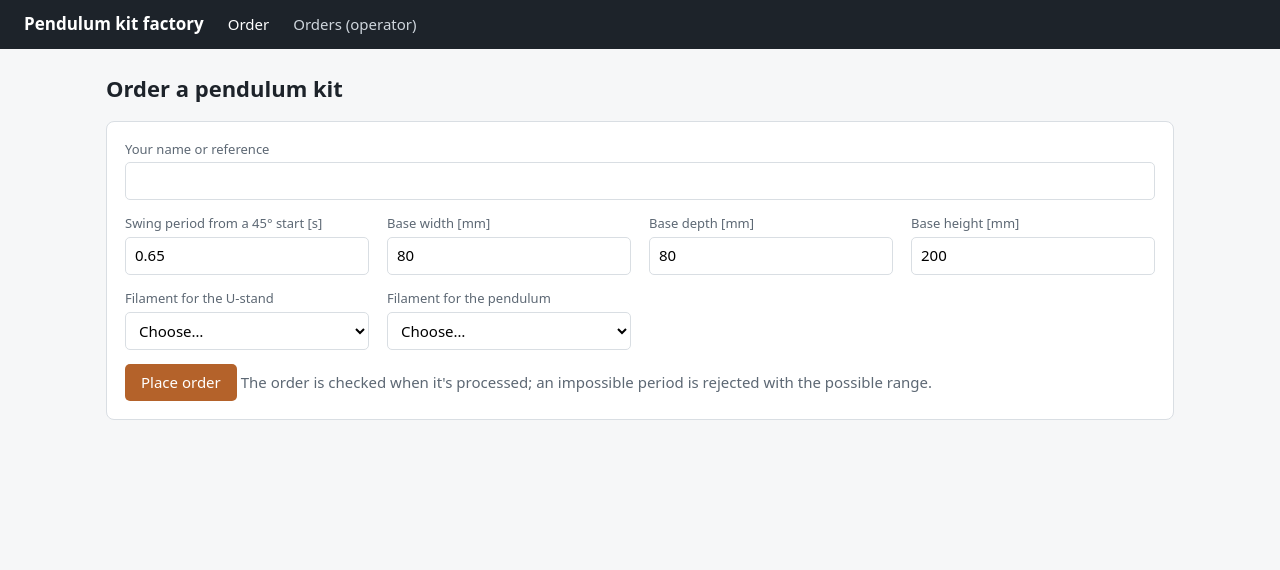
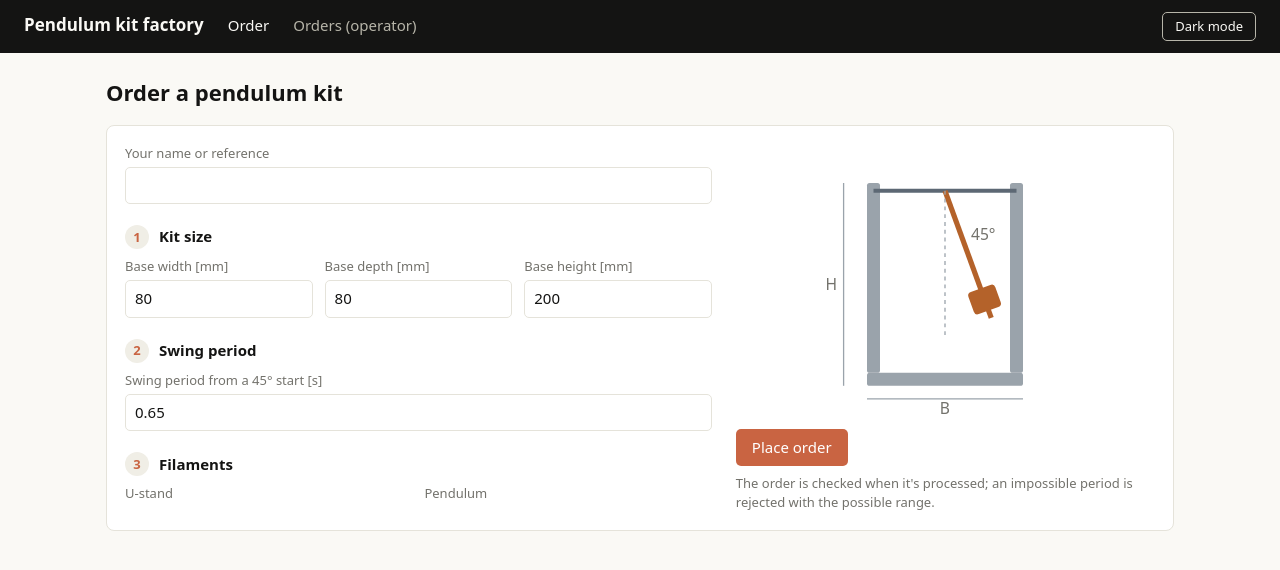
Before and after one commit to thomastte/pendulum-factory-python, a Flask app: page / in a window 1280 px wide. Shown: the top 570 px of the page. Run offline with Flask 3, Linux system fonts and the light colour scheme; data that the repository does not hold is empty.

Commit message:
New order page: steps, colour swatches, pendulum sketch and dark mode

```diff
--- a/pendulum/templates/base.html
+++ b/pendulum/templates/base.html
@@ -1,4 +1,5 @@
-{# AI-assisted (Claude, 2026-11-17): page layout written by Claude. Verified: tests/test_app.py, checked in the browser. #}
+{# AI-assisted (Claude, 2026-11-17): page layout written by Claude. Verified: tests/test_app.py, checked in the browser.
+   2026-11-18: CSS for the new order layout and the light/dark, added by Øivind. Verified: tests/test_app.py (8 passed), both themes checked on both pages. #}
 <!doctype html>
 <html lang="en">
 <head>
@@ -6,14 +7,19 @@
   <meta name="viewport" content="width=device-width, initial-scale=1">
   <title>{% block title %}Pendulum kit factory{% endblock %}</title>
   <style>
-    :root { --ink: #1d232a; --muted: #5d6874; --line: #d9dee3; --bg: #f6f7f8; --card: #fff;
-            --accent: #b4622a; --ok: #2e7d32; --warn: #b26a00; --bad: #c62828; }
+    :root { --ink: #141413; --muted: #73726c; --line: #e5e3da; --bg: #faf9f5; --card: #ffffff;
+            --accent: #c96442; --ok: #2e7d32; --warn: #b26a00; --bad: #c62828;
+            --header-bg: #141413; --header-ink: #faf9f5; --header-link: #b7b5a9;
+            --field: #ffffff; --pick: #f0eee6; --num: #f0eee6; --dot-edge: #0003; }
+    [data-theme="dark"] { --ink: #faf9f5; --muted: #a6a39b; --line: #3e3e38; --bg: #262624; --card: #30302e;
+            --accent: #d97757; --ok: #7cb87f; --warn: #e0a458; --bad: #e06c66;
+            --header-bg: #1f1e1d; --field: #262624; --pick: #3a3936; --num: #3a3936; --dot-edge: #fff4; }
     * { box-sizing: border-box; }
     body { margin: 0; font: 15px/1.45 system-ui, "Segoe UI", sans-serif; color: var(--ink); background: var(--bg); }
-    header { background: var(--ink); color: #fff; padding: 12px 24px; display: flex; gap: 24px; align-items: baseline; }
+    header { background: var(--header-bg); color: var(--header-ink); padding: 12px 24px; display: flex; gap: 24px; align-items: baseline; }
     header strong { font-size: 17px; }
-    header a { color: #cfd6dd; text-decoration: none; }
-    header a.on, header a:hover { color: #fff; }
+    header a { color: var(--header-link); text-decoration: none; }
+    header a.on, header a:hover { color: var(--header-ink); }
     main { max-width: 1100px; margin: 24px auto; padding: 0 16px; }
     h1 { font-size: 22px; margin: 0 0 16px; }
     h2 { font-size: 17px; margin: 28px 0 10px; }
@@ -24,11 +30,29 @@
     .banner.info { background: #eef4fb; color: #1f4e79; border: 1px solid #c9dcef; }
     form.grid { display: grid; grid-template-columns: repeat(auto-fill, minmax(220px, 1fr)); gap: 14px 18px; }
     label { display: block; font-size: 13px; color: var(--muted); margin-bottom: 4px; }
-    input, select { width: 100%; padding: 7px 9px; border: 1px solid var(--line); border-radius: 5px; font: inherit; background: #fff; }
+    input, select { width: 100%; padding: 7px 9px; border: 1px solid var(--line); border-radius: 5px; font: inherit; background: var(--field); color: var(--ink);}
     button { padding: 8px 16px; border: 0; border-radius: 5px; background: var(--accent); color: #fff; font: inherit; cursor: pointer; }
-    button.plain { background: #fff; color: var(--ink); border: 1px solid var(--line); }
+    button.plain { background: var(--card); color: var(--ink); border: 1px solid var(--line); }
     button:disabled { background: #b9c0c7; cursor: not-allowed; }
     .wide { grid-column: 1 / -1; }
+        .order-layout { display: grid; grid-template-columns: minmax(0, 1.4fr) minmax(0, 1fr); gap: 24px; }
+    .steps { display: grid; gap: 16px; }
+    .preview { display: grid; gap: 12px; align-content: start; }
+        .row3 { display: grid; grid-template-columns: repeat(3, minmax(0, 1fr)); gap: 12px; }
+    .row2 { display: grid; grid-template-columns: repeat(2, minmax(0, 1fr)); gap: 12px; }
+    .step { display: flex; align-items: center; gap: 10px; font-size: 15px; margin: 0 0 8px; }
+    .n { width: 24px; height: 24px; border-radius: 50%; background: var(--num); color: var(--accent); font-size: 13px; display: inline-flex; align-items: center; justify-content: center; }
+        .sketch { width: 100%; max-width: 260px; justify-self: center; }
+            .preview .muted { display: block; font-size: 13px; margin-top: 8px; }
+                fieldset.swatches { border: 0; padding: 0; margin: 0; display: grid; gap: 6px; }
+    fieldset.swatches legend { font-size: 13px; color: var(--muted); padding: 0; margin-bottom: 4px; }
+    .swatch-pick { position: relative; display: flex; align-items: center; gap: 10px; margin: 0; padding: 7px 10px;
+                   border: 1px solid var(--line); border-radius: 6px; font-size: 14px; color: var(--ink); cursor: pointer; }
+    .swatch-pick input { position: absolute; opacity: 0; width: 1px; height: 1px; }
+    .swatch-pick .dot { width: 18px; height: 18px; border-radius: 50%; border: 1px solid var(--dot-edge); flex: none; }
+    .swatch-pick small { display: block; font-size: 12px; color: var(--muted); }
+    .swatch-pick:has(input:checked) { border-color: var(--accent); background: var(--pick); }
+        .theme-toggle { margin-left: auto; padding: 4px 12px; font-size: 13px; background: transparent; color: var(--header-ink); border: 1px solid var(--header-link); }
     table { width: 100%; border-collapse: collapse; background: var(--card); font-size: 14px; }
     th, td { text-align: left; padding: 7px 9px; border-bottom: 1px solid var(--line); vertical-align: top; }
     th { font-size: 12px; color: var(--muted); text-transform: uppercase; letter-spacing: .03em; }
@@ -36,7 +60,7 @@
     .status { font-weight: 600; }
     .status.done { color: var(--ok); } .status.rejected { color: var(--bad); }
     .status.postponed { color: var(--warn); } .status.received { color: var(--muted); }
-    .swatch { display: inline-block; width: 12px; height: 12px; border-radius: 3px; border: 1px solid #0003; vertical-align: -1px; margin-right: 6px; }
+    .swatch { display: inline-block; width: 12px; height: 12px; border-radius: 3px; border: 1px solid var(--dot-edge); vertical-align: -1px; margin-right: 6px; }
     .muted { color: var(--muted); }
     .actions { display: flex; gap: 10px; margin-bottom: 16px; flex-wrap: wrap; }
   </style>
@@ -46,6 +70,7 @@
     <strong>Pendulum kit factory</strong>
     <a href="{{ url_for('order_page') }}" class="{{ 'on' if request.endpoint == 'order_page' }}">Order</a>
     <a href="{{ url_for('orders_page') }}" class="{{ 'on' if request.endpoint == 'orders_page' }}">Orders (operator)</a>
+      <button type="button" id="theme-toggle" class="theme-toggle">Dark mode</button>
   </header>
   <main>
     {% if dummy %}
@@ -56,5 +81,17 @@
     {% endfor %}
     {% block content %}{% endblock %}
   </main>
+  <script>
+    const root = document.documentElement;
+    const toggle = document.getElementById("theme-toggle");
+    try { root.dataset.theme = localStorage.getItem("theme") || "light"; } catch (e) {}
+    function showLabel() { toggle.textContent = root.dataset.theme === "dark" ? "Light mode" : "Dark mode"; }
+    toggle.addEventListener("click", () => {
+      root.dataset.theme = root.dataset.theme === "dark" ? "light" : "dark";
+      try { localStorage.setItem("theme", root.dataset.theme); } catch (e) {}
+      showLabel();
+    });
+    showLabel();
+  </script>
 </body>
 </html>
--- a/pendulum/templates/order.html
+++ b/pendulum/templates/order.html
@@ -1,5 +1,8 @@
 {# AI-assisted (Claude, 2026-11-17): order page written by Claude; amplitude and infill fields removed and the
-   filament labels changed for design-decisions.md 18–20. Verified: tests/test_app.py, checked in the browser. #}
+   filament labels changed for design-decisions.md 18–20. Verified: tests/test_app.py, checked in the browser.
+   2026-11-18: new layout (three steps, colour swatches as radio buttons, pendulum sketch coloured by the
+   chosen filaments) put together by Øivind step by step;.
+   Verified: tests/test_app.py (8 passed), checked in the browser in both themes. #}
 {% extends "base.html" %}
 {% block title %}Order a pendulum kit{% endblock %}
 {% block content %}
@@ -13,15 +16,16 @@
 {% endif %}
 
 <div class="card">
-  <form method="post" class="grid">
+  <form method="post" class="order-layout">
+    <div class="steps">
     <div class="wide">
       <label for="customer_ref">Your name or reference</label>
       <input id="customer_ref" name="customer_ref" value="{{ form.get('customer_ref', '') }}" required>
     </div>
-    <div>
-      <label for="target_period_s">Swing period from a 45° start [s]</label>
-      <input id="target_period_s" name="target_period_s" inputmode="decimal" value="{{ form.get('target_period_s', '0.65') }}">
-    </div>
+
+        <section>
+      <h3 class="step"><span class="n">1</span>Kit size</h3>
+      <div class="row3">
     <div>
       <label for="base_width_mm">Base width [mm]</label>
       <input id="base_width_mm" name="base_width_mm" inputmode="decimal" value="{{ form.get('base_width_mm', '80') }}">
@@ -34,25 +38,80 @@
       <label for="base_height_mm">Base height [mm]</label>
       <input id="base_height_mm" name="base_height_mm" inputmode="decimal" value="{{ form.get('base_height_mm', '200') }}">
     </div>
-
+          </div>
+    </section>
+    <section>
+      <h3 class="step"><span class="n">2</span>Swing period</h3>
+    <div>
+      <label for="target_period_s">Swing period from a 45° start [s]</label>
+      <input id="target_period_s" name="target_period_s" inputmode="decimal" value="{{ form.get('target_period_s', '0.65') }}">
+    </div>
+        </section>
+            <section>
+      <h3 class="step"><span class="n">3</span>Filaments</h3>
+      <div class="row2">
     {% for part in parts %}
-      <div>
-        <label for="filament_{{ part }}">Filament for the {{ 'U-stand' if part == 'u_stand' else part }}</label>
-        <select id="filament_{{ part }}" name="filament_{{ part }}" {{ 'disabled' if offline }}>
-          <option value="">Choose…</option>
-          {% for f in filaments %}
-            <option value="{{ f.id }}" {{ 'selected' if form.get('filament_' ~ part) == f.id|string }}>
-              {{ f.name }} · {{ f.material }} · {{ f.density }} g/cm³ · {{ f.grams_left }} g left
-            </option>
-          {% endfor %}
-        </select>
-      </div>
+      <fieldset class="swatches">
+        <legend>{{ 'U-stand' if part == 'u_stand' else 'Pendulum' }}</legend>
+        {% for f in filaments %}
+          <label class="swatch-pick">
+            <input type="radio" name="filament_{{ part }}" value="{{ f.id }}" data-color="#{{ f.color }}"
+                   {{ 'checked' if form.get('filament_' ~ part) == f.id|string }} {{ 'disabled' if offline }} required>
+            <span class="dot" style="background: #{{ f.color }}"></span>
+            <span>{{ f.name }}<small>{{ f.grams_left }} g left</small></span>
+          </label>
+        {% endfor %}
+      </fieldset>
     {% endfor %}
-
+          </div>
+    </section>
+    </div>
+    <aside class="preview">
+          <svg viewBox="0 0 200 210" class="sketch" role="img" aria-label="Pendulum kit with its measures">
+      <g id="sketch-stand" fill="#9aa3ab">
+        <rect x="40" y="176" width="120" height="10" rx="2"/>
+        <rect x="40" y="30" width="10" height="146" rx="2"/>
+        <rect x="150" y="30" width="10" height="146" rx="2"/>
+      </g>
+        <line id="sketch-axle" x1="45" y1="36" x2="155" y2="36" stroke="#5d6874" stroke-width="3"/>
+      <g id="sketch-pendulum" fill="#b4622a" stroke="#b4622a" transform="rotate(-20 100 36)">
+        <line x1="100" y1="36" x2="100" y2="140" stroke-width="4"/>
+        <rect x="89" y="116" width="22" height="18" rx="3" stroke="none"/>
+      </g>
+      <g fill="none" stroke="#9aa3ab">
+        <line x1="100" y1="36" x2="100" y2="150" stroke-dasharray="3 3"/>
+        <line x1="22" y1="30" x2="22" y2="186"/>
+        <line x1="40" y1="196" x2="160" y2="196"/>
+      </g>
+      <g style="fill: var(--muted)" font-size="12">
+        <text x="8" y="112">H</text><text x="96" y="208">B</text><text x="120" y="74">45°</text>
+      </g>
+    </svg>
     <div class="wide">
       <button type="submit" {{ 'disabled' if offline }}>Place order</button>
       <span class="muted">The order is checked when it's processed; an impossible period is rejected with the possible range.</span>
     </div>
+        </aside>
   </form>
 </div>
+<script>
+  function colourOf(part) {
+    const picked = document.querySelector(`input[name="filament_${part}"]:checked`);
+    if (!picked) return null;
+    const c = picked.dataset.color.toUpperCase();
+    return c === "#FFFFFF" ? "#e4e7ea" : c;          // white would vanish on the white page
+  }
+  function paint() {
+    const stand = colourOf("u_stand"), pend = colourOf("pendulum");
+    if (stand) document.getElementById("sketch-stand").setAttribute("fill", stand);
+    if (pend) {
+      const g = document.getElementById("sketch-pendulum");
+      g.setAttribute("fill", pend);
+      g.setAttribute("stroke", pend);
+            document.getElementById("sketch-axle").setAttribute("stroke", pend);
+    }
+  }
+  document.querySelectorAll('input[type="radio"]').forEach(r => r.addEventListener("change", paint));
+  paint();
+</script>
 {% endblock %}
```
